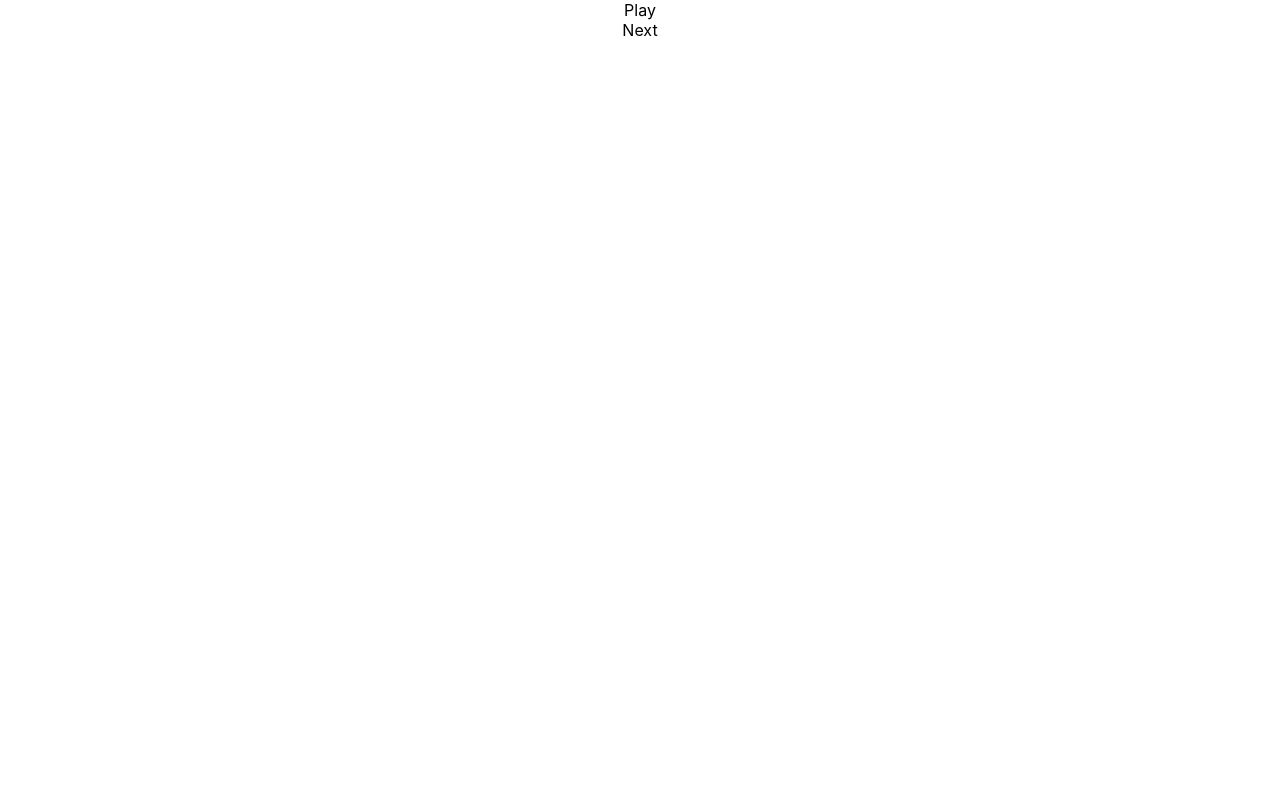
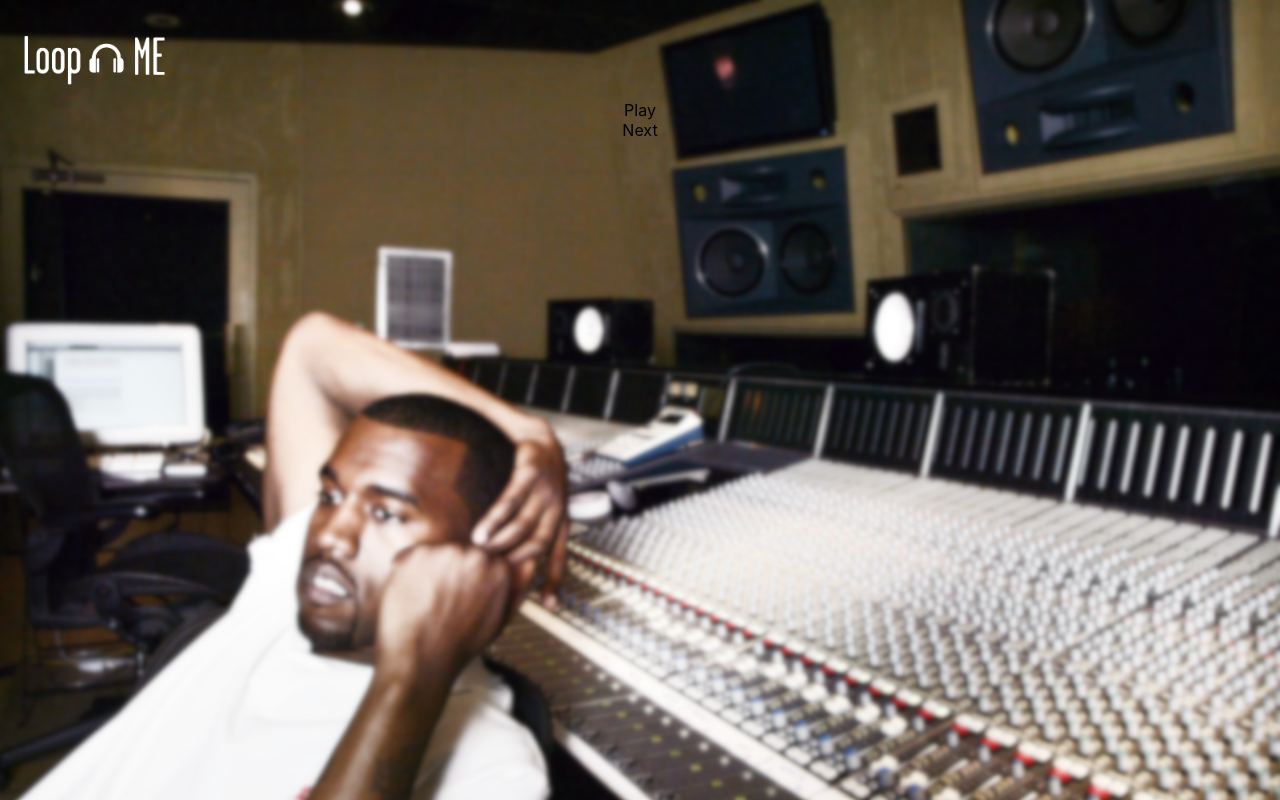
Before and after one commit to Srokit/loopme-frontend, a React (Create React App) app: page / in a window 1280 px wide. Built offline with nearby package versions, Linux system fonts and the light colour scheme.

Commit message:
Make header

```diff
--- a/src/comps/App/App.css
+++ b/src/comps/App/App.css
@@ -1,3 +1,10 @@
 .App {
+  position: relative;
+  display: flex;
+  flex-direction: column;
   text-align: center;
+  width: 100%;
+  height: 100vh;
+  background-image: url('../../images/bg.png');
+  background-size: cover;
 }
--- a/src/comps/App/App.js
+++ b/src/comps/App/App.js
@@ -1,6 +1,7 @@
 import './App.css';
 
 import AudioPlayer from '../AudioPlayer/AudioPlayer';
+import Header from '../Header/Header';
 
 import config from '../../config';
 import { apiGetNextLoopUrl } from '../../api';
@@ -35,8 +36,9 @@ class App extends Component {
   render() {
     return (
       <div className="App">
+        <Header />
         <AudioPlayer ref={this.audioPlayerRef} />
-        <div onPlayButtonClick={this.onClickPlayButton}>Play</div>
+        <div onClick={this.onClickPlayButton}>Play</div>
         {/* Next Button */}
         <div onClick={this.onClickNextButton}>Next</div>
       </div>
--- /dev/null
+++ b/src/comps/Header/Header.css
@@ -0,0 +1,15 @@
+.header {
+    width: 100%;
+    height: 100px;
+
+    display: flex;
+}
+
+.headerLogo {
+    width: 150px;
+    height: 75px;
+    margin-left: 20px;
+    margin-top: 20px;
+    background-image: url('../../images/header_logo.png');
+    background-size: contain;
+}
--- /dev/null
+++ b/src/comps/Header/Header.js
@@ -0,0 +1,13 @@
+import './Header.css';
+
+const Header = () => {
+
+    return (
+        <div className='header'>
+            <div className="headerLogo">
+            </div>
+        </div>
+    );
+};
+
+export default Header;
--- a/src/index.css
+++ b/src/index.css
@@ -1,5 +1,4 @@
 body {
-  margin: 0;
   font-family: -apple-system, BlinkMacSystemFont, 'Segoe UI', 'Roboto', 'Oxygen',
     'Ubuntu', 'Cantarell', 'Fira Sans', 'Droid Sans', 'Helvetica Neue',
     sans-serif;
@@ -7,6 +6,12 @@ body {
   -moz-osx-font-smoothing: grayscale;
 }
 
+body, html {
+  margin: 0;
+  width: 100%;
+  height: 100vh;
+}
+
 code {
   font-family: source-code-pro, Menlo, Monaco, Consolas, 'Courier New',
     monospace;
```
Also changed, not shown: src/images/bg.png (added), src/images/header_logo.png (added).
